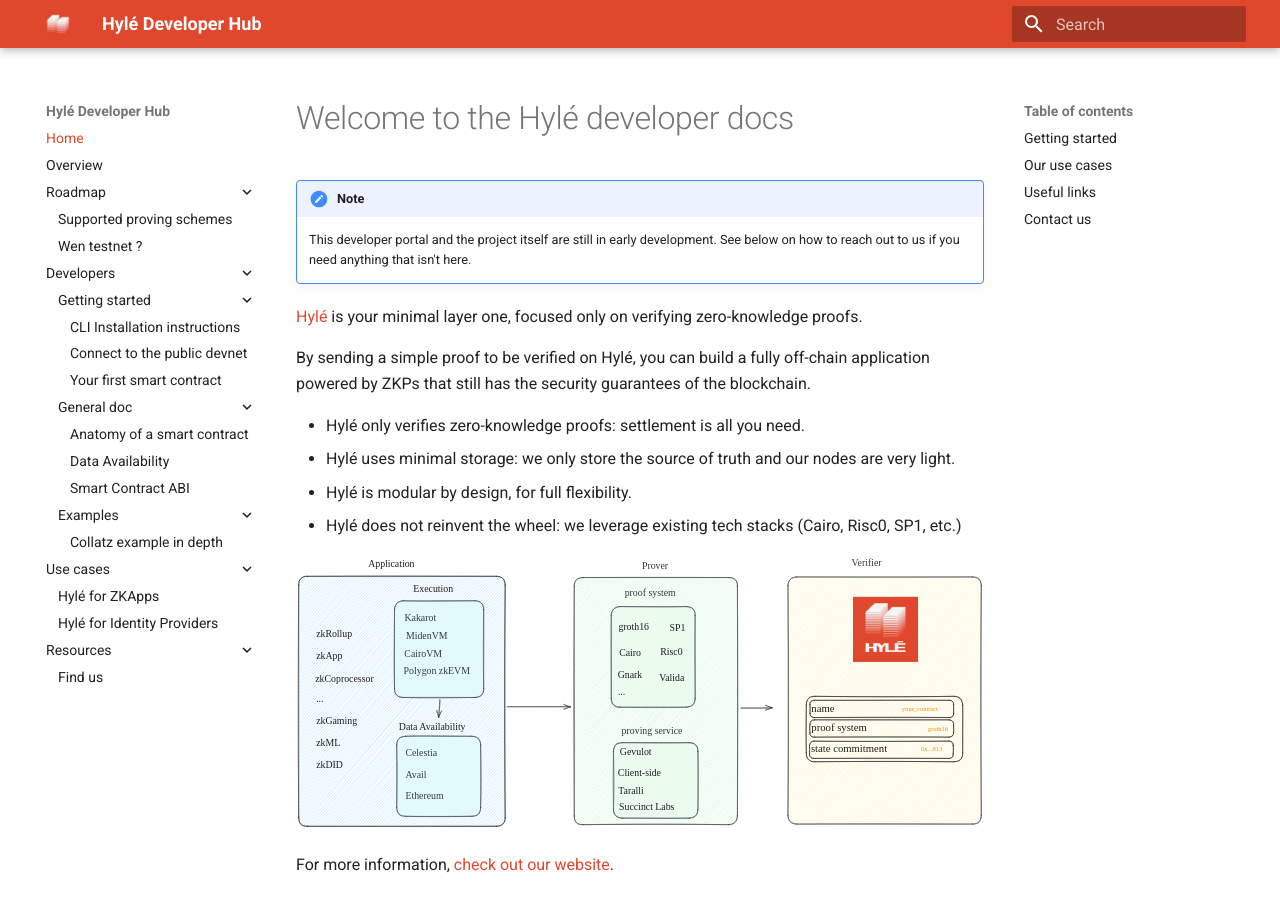
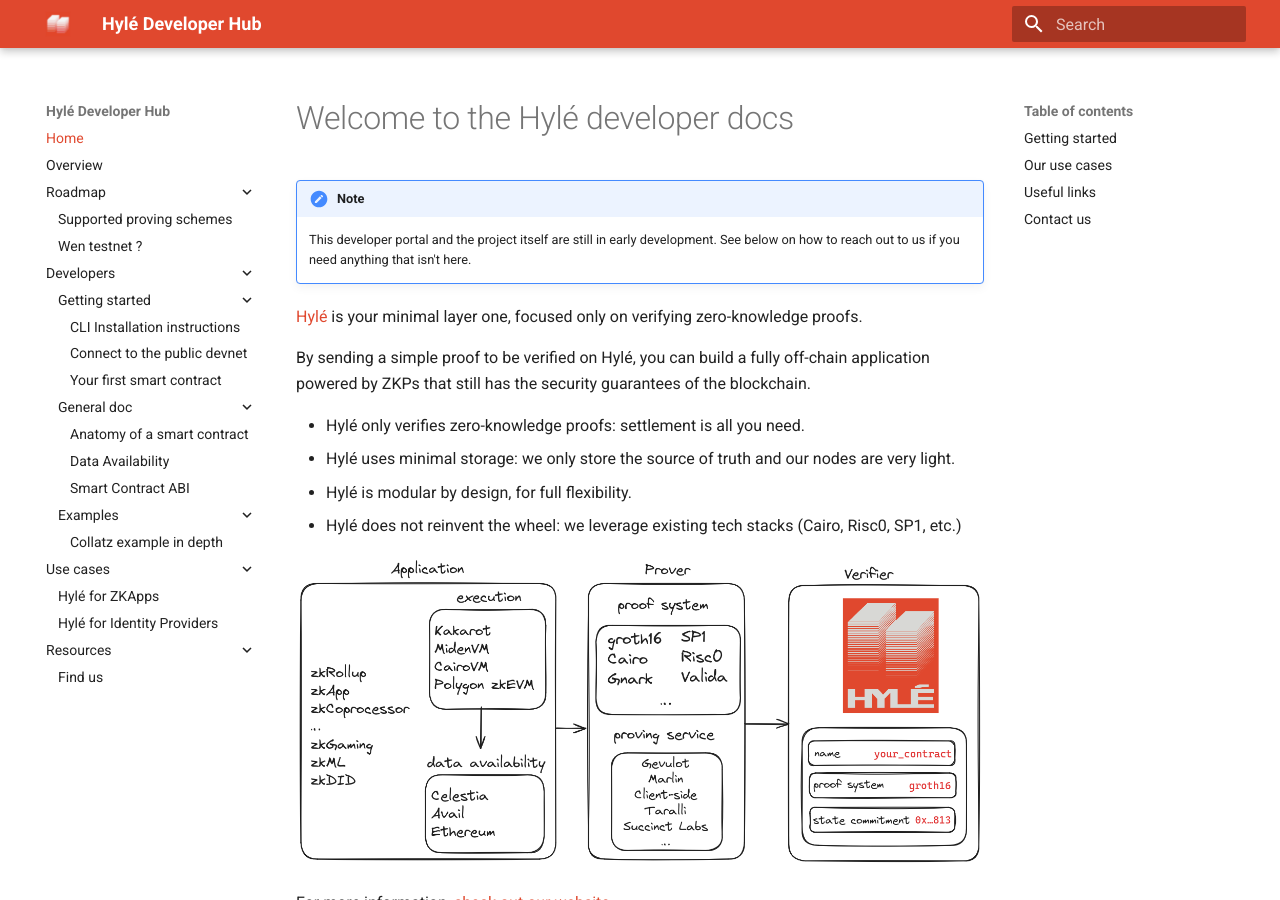
Before and after one commit to Hyle-org/devhub-hyle, an MkDocs documentation site: the page built from docs/index.md, in a window 1280 px wide and 900 px high. Built offline with MkDocs 1.6.1 and Material for MkDocs 9.7.7, drawn with Linux system fonts in a browser that asks for light colours.

Commit message:
updated graph

```diff
--- a/docs/index.md
+++ b/docs/index.md
@@ -17,7 +17,7 @@
 - Hylé is modular by design, for full flexibility.
 - Hylé does not reinvent the wheel: we leverage existing tech stacks (Cairo, Risc0, SP1, etc.)
 
-![Diagram of the different steps coming before Hylé settlement. The diagram is in three parts. The first part, titled Application, includes the use cases (zkRollup, zkApp, zkCoprocessor, zkGaming, zkML, zkDID, and so on). Then it shows execution (via Kakarot, MidenVM, CairoVM, Polygon zkEVM) and data availability (Celestia, Avail, Ethereum). The second part of the diagram is the Prover, with the proof system (groth16, SP1, Cairo, Risc0, Gnark, Valida) and the proving service (Gevulot, client-side, Taralli, Succinct Labs). The third part is the Verifier, Hylé, which only stocks the name of the contract, the proof system and the state commitment.](./assets/img/main-diagram-large-detailed.svg)
+![Diagram of the different steps coming before Hylé settlement. The diagram is in three parts. The first part, titled Application, includes the use cases (zkRollup, zkApp, zkCoprocessor, zkGaming, zkML, zkDID, and so on). Then it shows execution (via Kakarot, MidenVM, CairoVM, Polygon zkEVM) and data availability (Celestia, Avail, Ethereum). The second part of the diagram is the Prover, with the proof system (groth16, SP1, Cairo, Risc0, Gnark, Valida) and the proving service (Gevulot, client-side, Taralli, Succinct Labs). The third part is the Verifier, Hylé, which only stocks the name of the contract, the proof system and the state commitment.](./assets/img/main-diagram-large-detailed.png)
 
 For more information, [check out our website](https://hyle.eu).
 
```
Also changed, not shown: docs/overview/index.md (+1 -1 lines), docs/assets/img/main-diagram-large-detailed.png (added).
